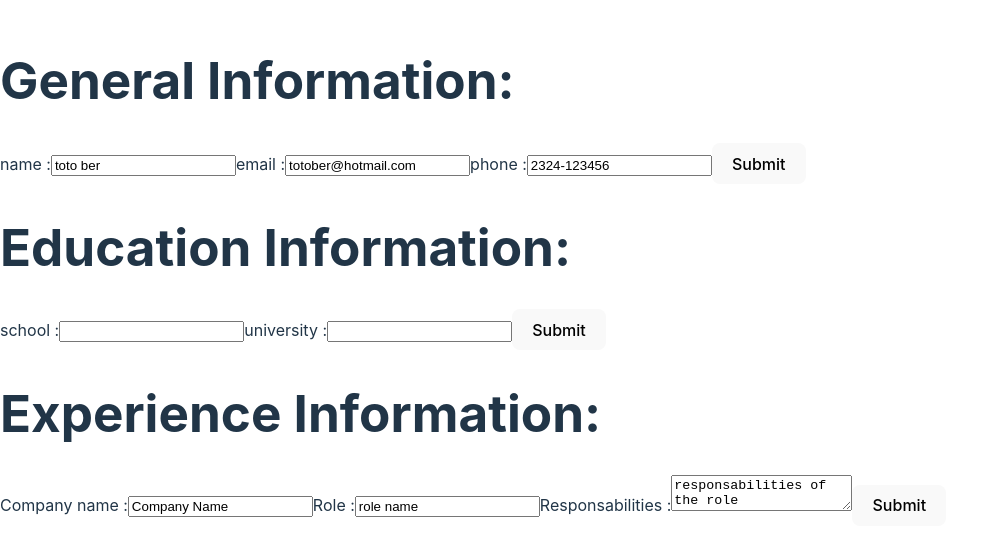
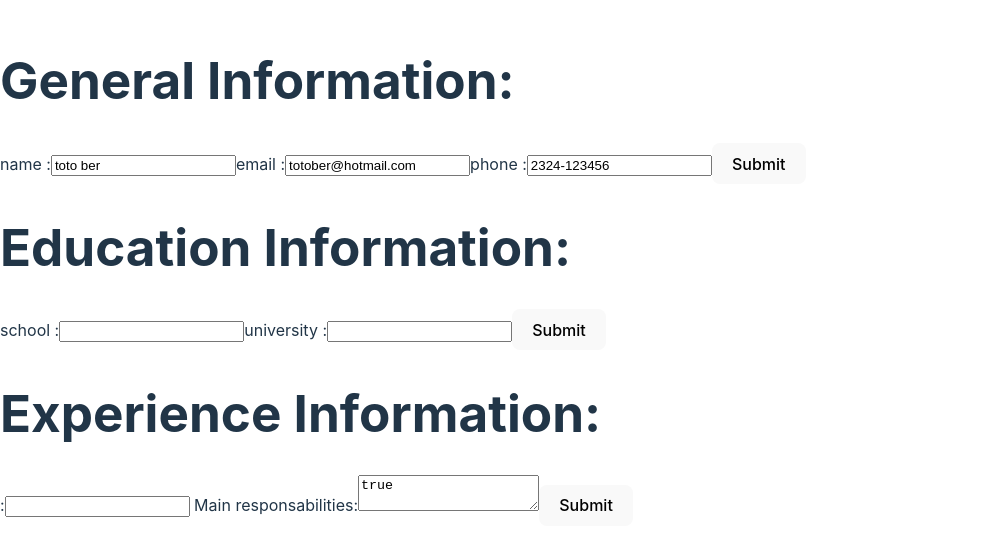
Before and after one commit to totober/react-cv-app, a React (Vite) app: page / in a window 1280 px wide. Shown: the part 128-684 px from the top of the page, without its empty margins (0-988 px from the left). Built offline with nearby package versions, Linux system fonts and the light colour scheme.

Commit message:
added add function with switch

```diff
--- a/src/components/App.jsx
+++ b/src/components/App.jsx
@@ -47,7 +47,7 @@ function App() {
 
 
 
-  function handleAdd(name, idCounter){
+/*   function handleAdd(name, idCounter){
 
       let haveDetails = name === "experience" ? "" : null
 
@@ -67,7 +67,27 @@ function App() {
       })
 
       console.log(newArr)
-    }
+    }  */
+
+
+
+      function handleAdd(name, idCounter){
+
+        let newObject = add(name, idCounter)
+
+        let newArr = [
+          ...fields[name],
+          newObject
+        ]
+
+
+      setFields({
+          ...fields,
+          [name]: newArr
+        })
+
+        console.log(newArr)
+      }
 
 
 /*   function handleChange(e, name) {
@@ -155,9 +175,49 @@ return (
       <General fields={fields.education} handleChange={handleChange} handleAdd={handleAdd}
                 handleDelete={handleDelete} name={"education"}/>
       <h1>Experience Information:</h1>
-      <Experience fields={fields} setFields={setFields}/>
+      {/* <Experience fields={fields} setFields={setFields}/> */}
+      <General fields={fields.experience} handleChange={handleChange} handleAdd={handleAdd}
+                handleDelete={handleDelete} name={"experience"}/>
     </>
   )
 }
 
 export default App
+
+
+
+function add(name, idCounter){
+
+console.log("NAME", name)
+
+  let newObject
+
+switch(name){
+
+  case "experience":
+    newObject = {
+      id: idCounter,
+      company: "Company Name",
+      role: "role name",
+      responsabilities: "responsabilities of the role",
+      details: true,
+      required: null
+    }
+    console.log("exp obj", newObject)
+  break;
+
+  default:
+    newObject = {
+      id: idCounter,
+      title: "",
+      value: "",
+      details: null
+    }
+    console.log("defaul obj", newObject)
+}
+
+console.log("final obj", newObject)
+
+return newObject
+
+}
```
